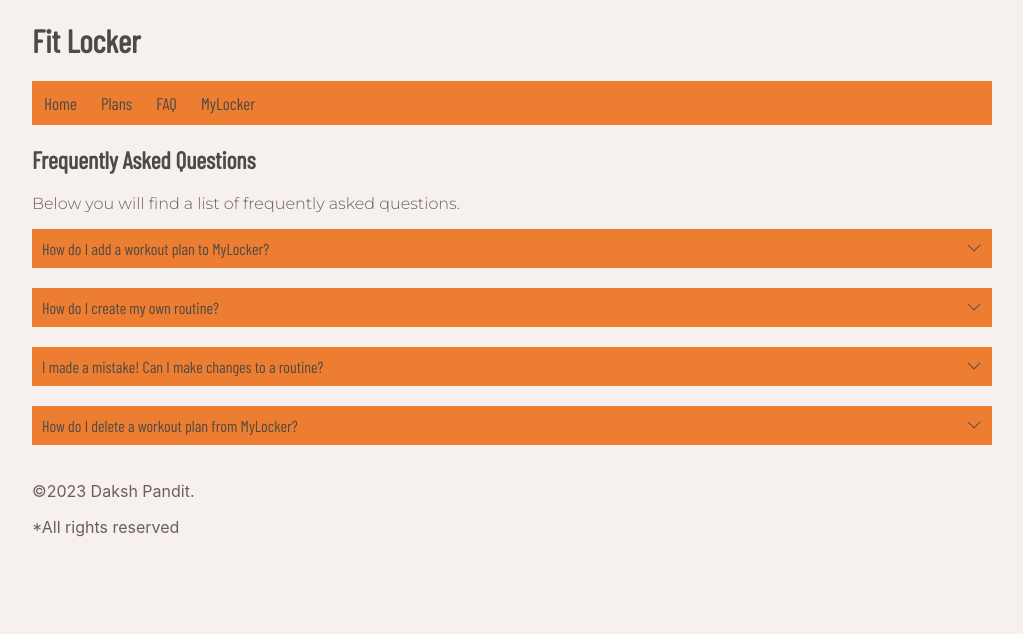
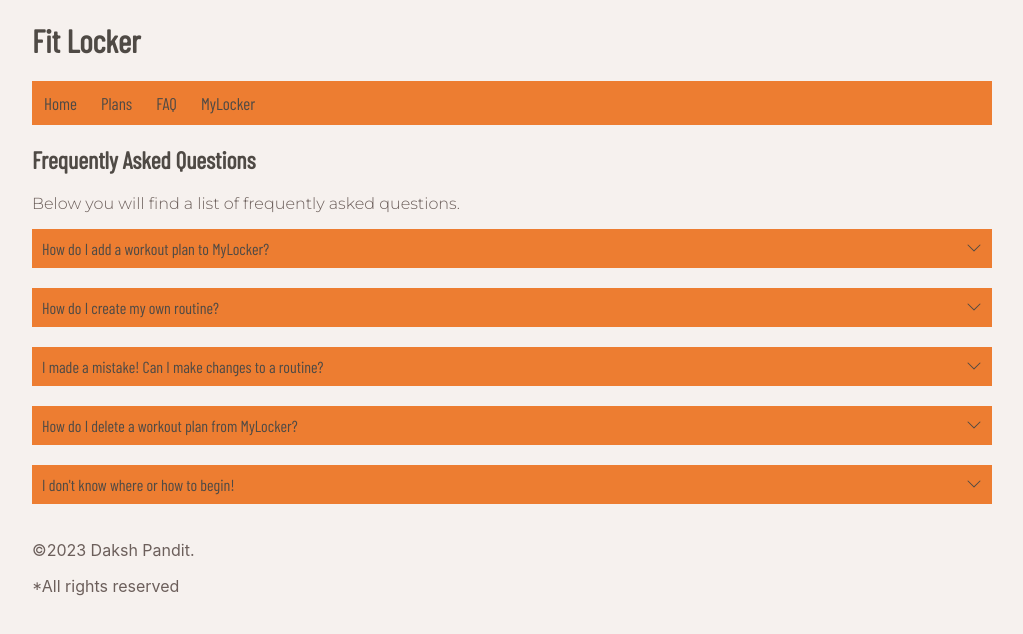
Before and after one commit to dapndit/CS361_portfolio, a React (Create React App) app in the folder 361-react/: page /faq in a window 1280 px wide. Shown: the top 634 px of the page, without its empty margins (128-1151 px from the left). Built offline with nearby package versions, Linux system fonts and the light colour scheme.

Commit message:
edits to faq

```diff
--- a/361-react/src/pages/faq.js
+++ b/361-react/src/pages/faq.js
@@ -32,6 +32,13 @@ function faq() {
             see a delete button. Select it, and the routine will be removed.
          </p>
          </Collapsible>
+
+         <Collapsible trigger={["I don't know where or how to begin!", <BsChevronDown/>]}>
+         <p>This is exactly why we are here. Navigate to the Plans page to view the most popular strength training routines
+            in the industry right now. From there, add some of them to MyLocker. Under MyLocker you can make edits to
+            the pre-existing routines in order to cater it to your own needs!
+         </p>
+         </Collapsible>
     </>
     )
 }
```
